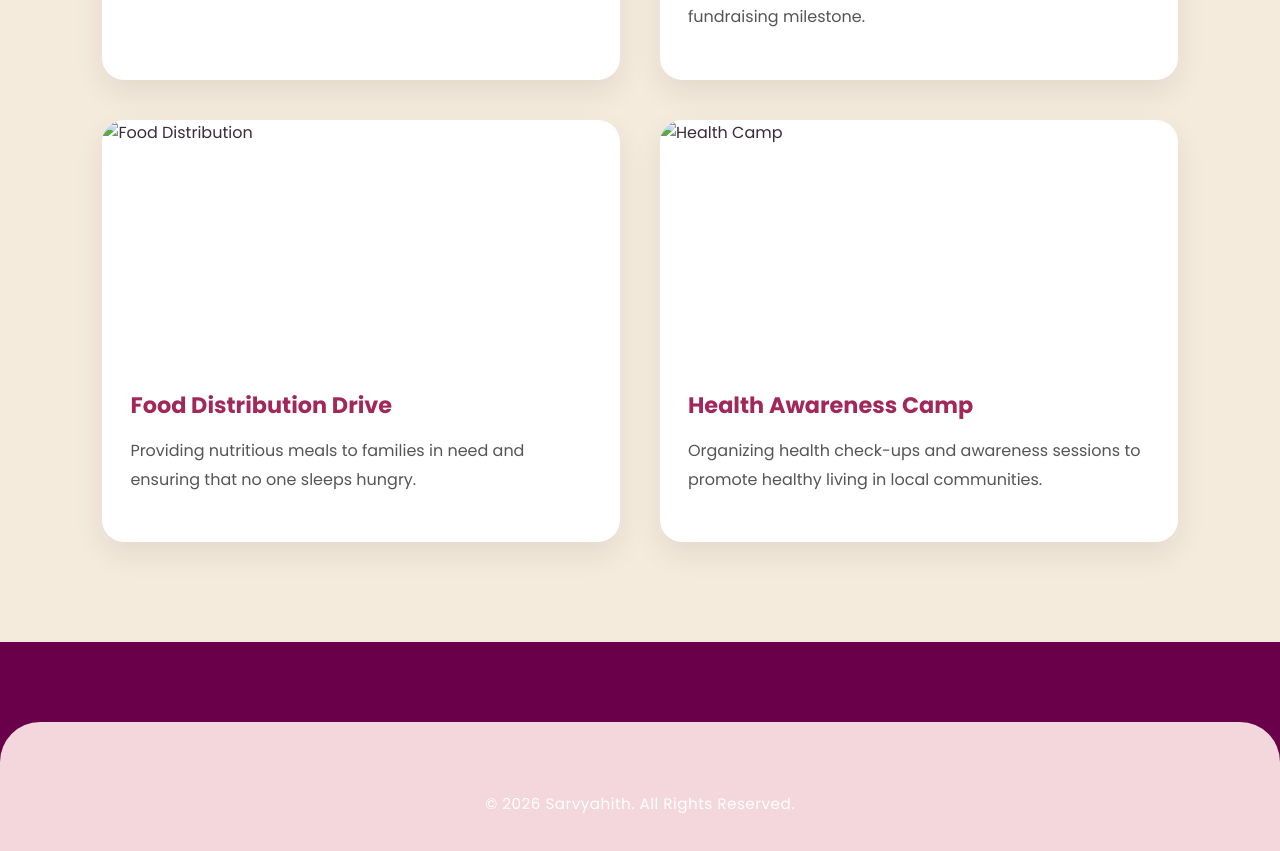
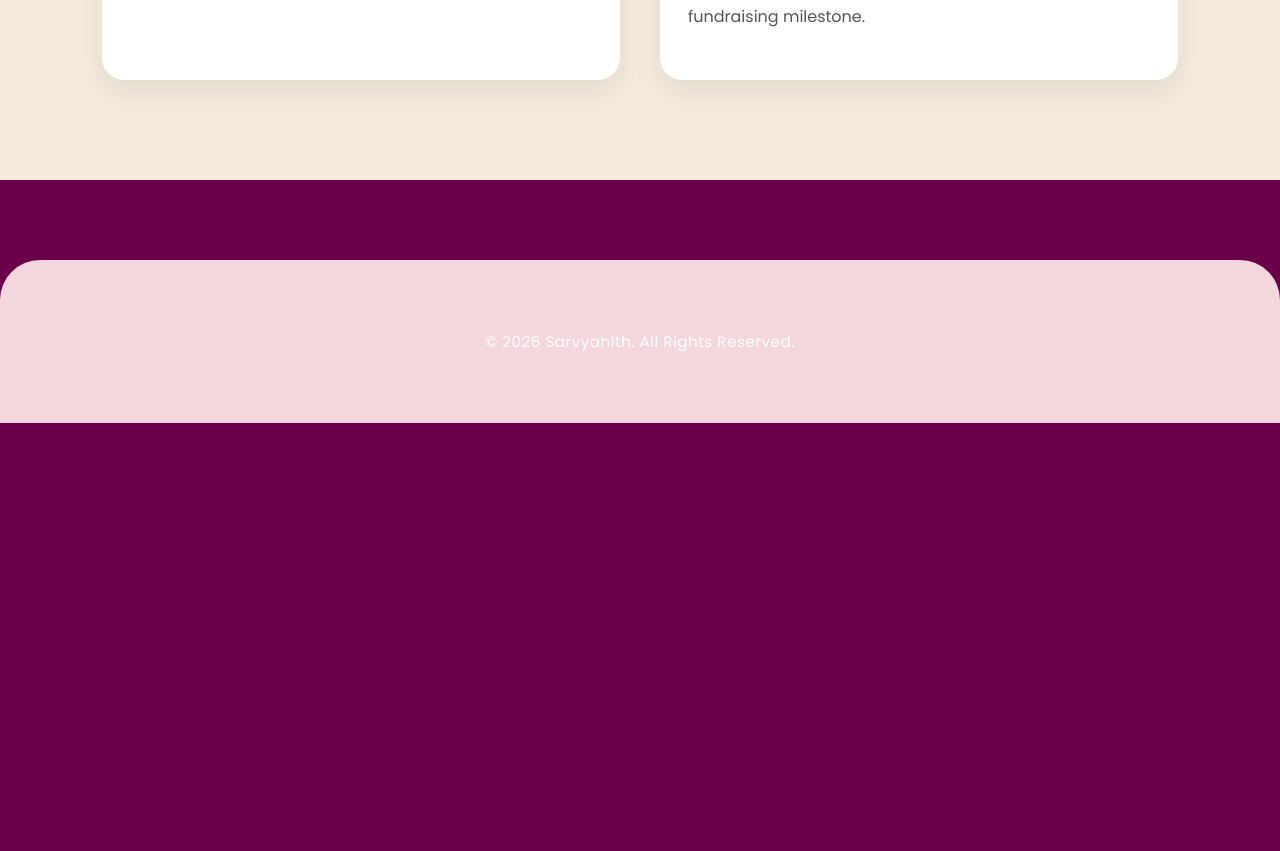
Before and after one commit to sarvyahith/sarvyahith-website, a website: page projects.html in a window 1280 px wide. Shown: the part 1945-2796 px from the top of the page. After the commit the page ends 2368 px from the top, so only its background shows below. Drawn offline with Linux system fonts and the light colour scheme.

Commit message:
Improve website layout and styling

```diff
--- a/projects.html
+++ b/projects.html
@@ -136,47 +136,7 @@ Project Pehchaan, an initiative by Sarvyahith in collaboration with Angel Public
 
 </div>
 
-</div>
 
-<!-- Project 5 -->
-
-<div class="project-card">
-
-<img src="images/project5.jpg" alt="Food Distribution">
-
-<div class="project-content">
-
-<h3>Food Distribution Drive</h3>
-
-<p>
-Providing nutritious meals to families in need and ensuring that
-no one sleeps hungry.
-</p>
-
-</div>
-
-</div>
-
-<!-- Project 6 -->
-
-<div class="project-card">
-
-<img src="images/project6.jpg" alt="Health Camp">
-
-<div class="project-content">
-
-<h3>Health Awareness Camp</h3>
-
-<p>
-Organizing health check-ups and awareness sessions to promote
-healthy living in local communities.
-</p>
-
-</div>
-
-</div>
-
-</div>
 
 </section>
 
```
Also changed, not shown: index.html (+2 -3 lines), images/Screenshot 2026-07-18 103758.png (deleted), images/photo10.png (deleted).
